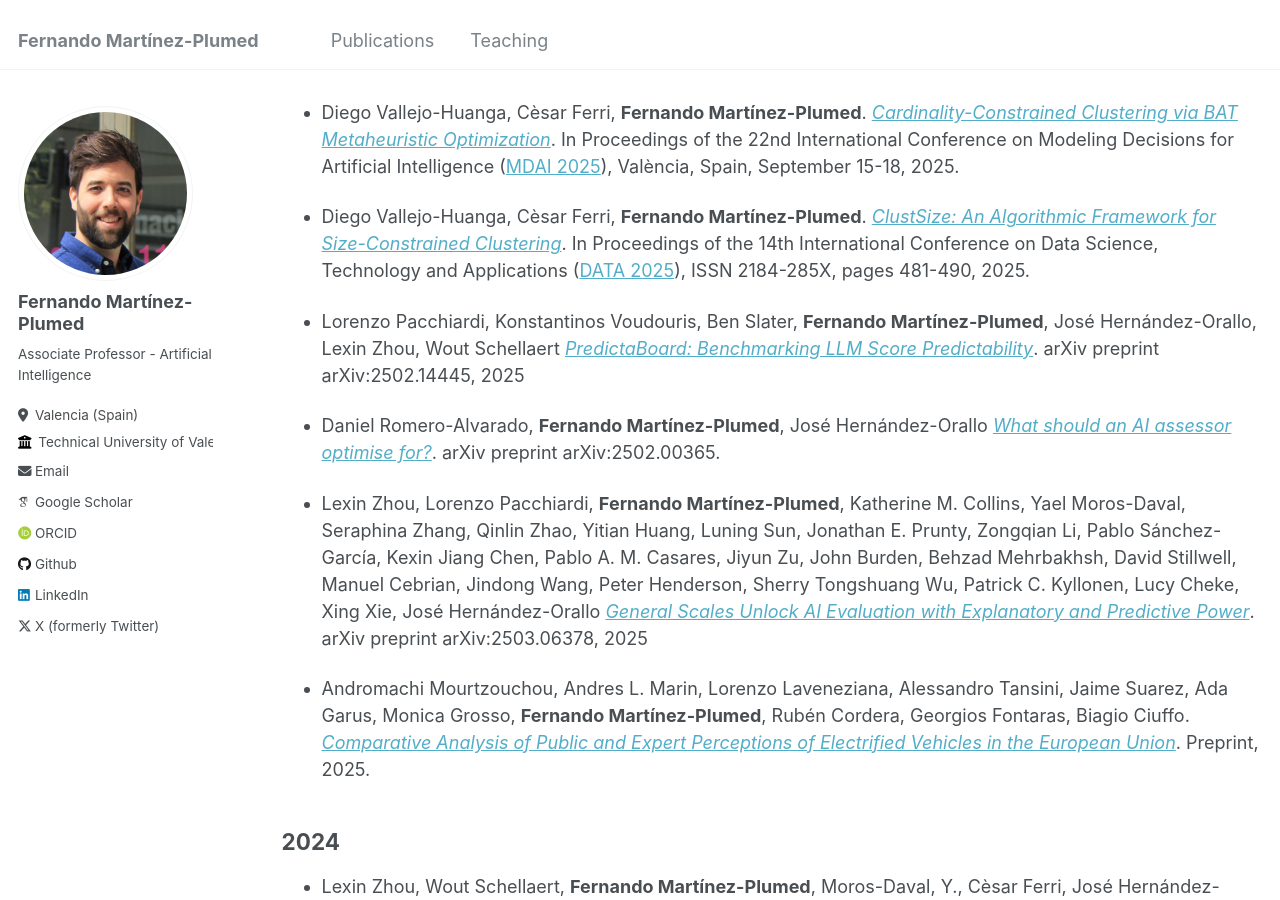
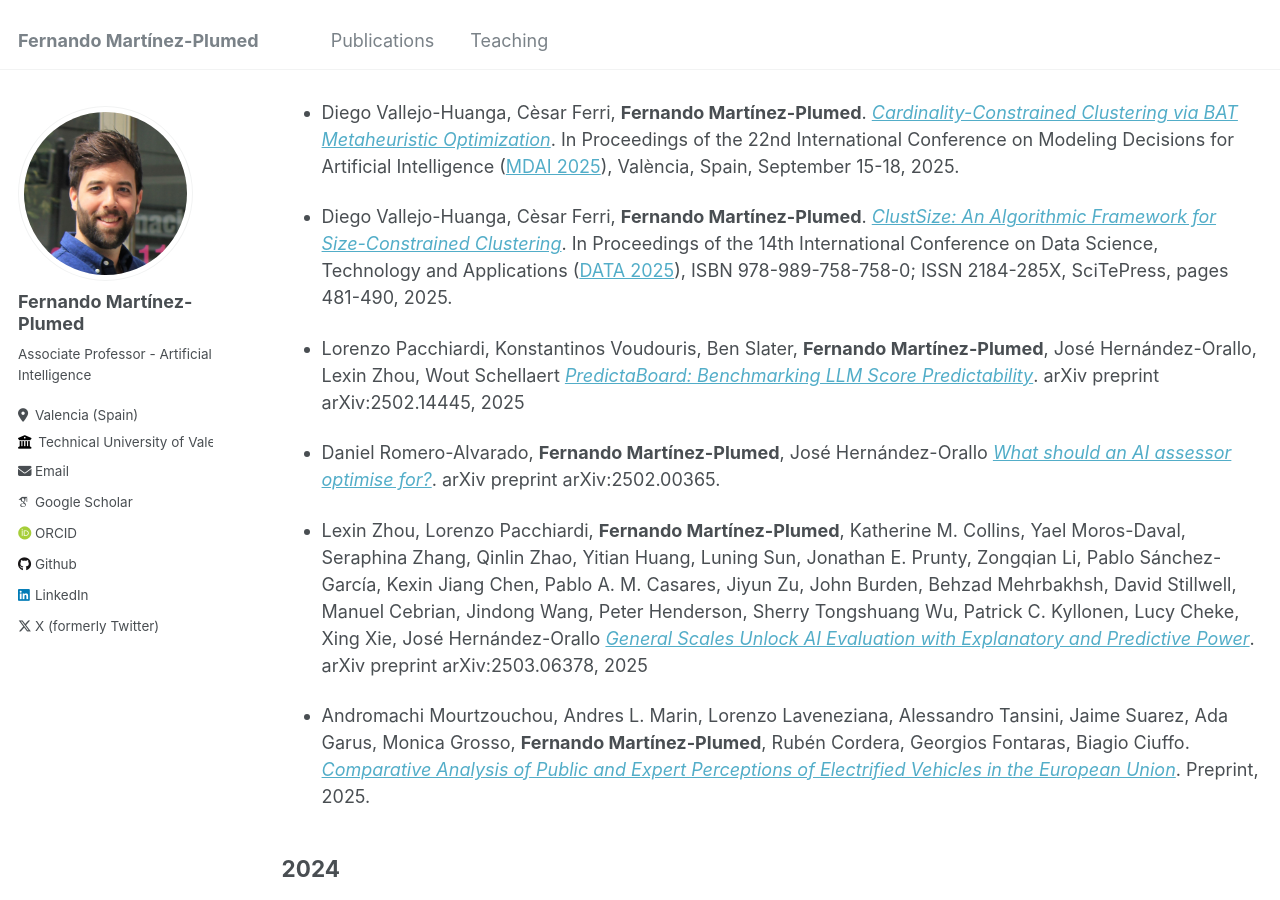
Before and after one commit to nandomp/nandomp.github.io, a Jekyll site: the page built from _pages/publications.md, in a window 1280 px wide and 900 px high, scrolled down 701 px. Built offline with Jekyll 4.4.1, drawn with Linux system fonts in a browser that asks for light colours; some web fonts are replaced.

Commit message:
Update publications.md

```diff
--- a/_pages/publications.md
+++ b/_pages/publications.md
@@ -19,7 +19,7 @@ author_profile: true
 
 * Diego Vallejo-Huanga, Cèsar Ferri, **Fernando Martínez-Plumed**. [*Cardinality-Constrained Clustering via BAT Metaheuristic Optimization*](). In Proceedings of the 22nd International Conference on Modeling Decisions for Artificial Intelligence ([MDAI 2025](https://www.mdai.cat/mdai2025/)), València, Spain, September 15-18, 2025.
 
-* Diego Vallejo-Huanga, Cèsar Ferri, **Fernando Martínez-Plumed**. [*ClustSize: An Algorithmic Framework for Size-Constrained Clustering*](). In Proceedings of the 14th International Conference on Data Science, Technology and Applications ([DATA 2025](https://data.scitevents.org/)), ISSN 2184-285X, pages 481-490, 2025.
+* Diego Vallejo-Huanga, Cèsar Ferri, **Fernando Martínez-Plumed**. [*ClustSize: An Algorithmic Framework for Size-Constrained Clustering*](https://doi.org/10.5220/0013558900003967). In Proceedings of the 14th International Conference on Data Science, Technology and Applications ([DATA 2025](https://data.scitevents.org/)), ISBN 978-989-758-758-0; ISSN 2184-285X, SciTePress, pages 481-490, 2025.
 
 * Lorenzo Pacchiardi, Konstantinos Voudouris, Ben Slater, **Fernando Martínez-Plumed**, José Hernández-Orallo, Lexin Zhou, Wout Schellaert [*PredictaBoard: Benchmarking LLM Score Predictability*](https://arxiv.org/abs/2502.14445). arXiv preprint arXiv:2502.14445, 2025
 
```
